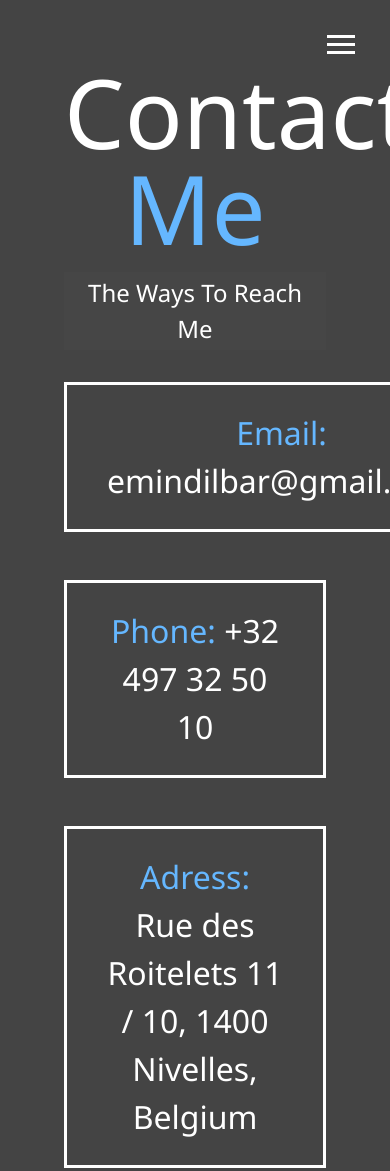
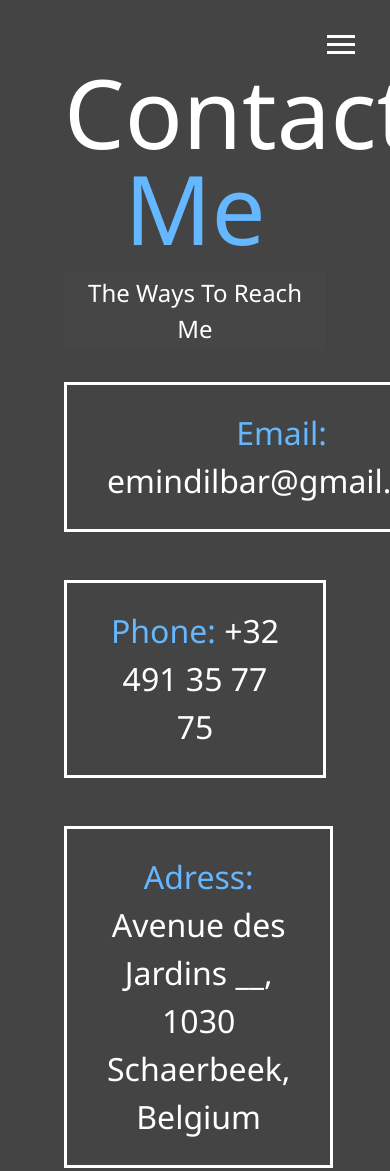
Before and after one commit to EminjanO/eminjan.github.io, a website: page dist/contact.html in a window 390 px wide. Shown: the top 1171 px of the page. Drawn offline with Linux system fonts and the light colour scheme.

Commit message:
Update contact.html
update phone number

```diff
--- a/dist/contact.html
+++ b/dist/contact.html
@@ -53,10 +53,9 @@
     </h2>
     <div class="boxs">
       <div><span class="text-secondary"> Email: </span> emindilbar@gmail.com</div>
-      <div><span class="text-secondary"> Phone: </span> +32 497 32 50 10</div>
+      <div><span class="text-secondary"> Phone: </span> +32 491 35 77 75</div>
       <div>
-        <span class="text-secondary"> Adress: </span> Rue des Roitelets 11 /
-        10, 1400 Nivelles, Belgium
+        <span class="text-secondary"> Adress: </span> Avenue des Jardins __, 1030 Schaerbeek, Belgium
       </div>
     </div>
   </main>
```
